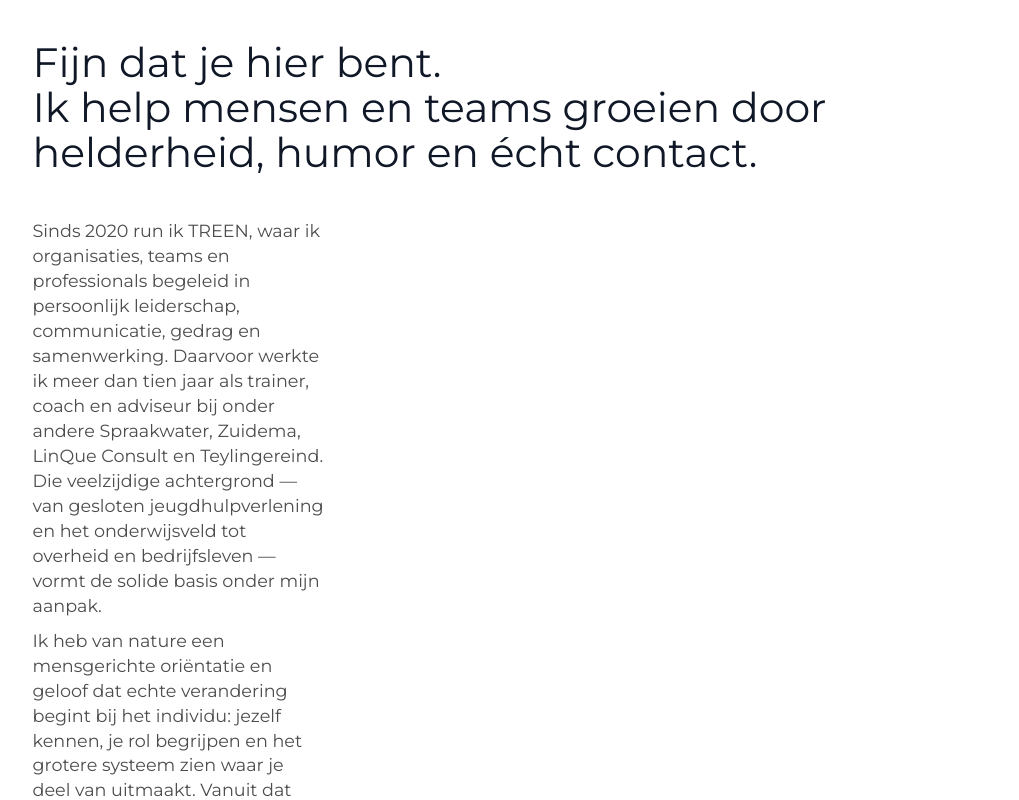
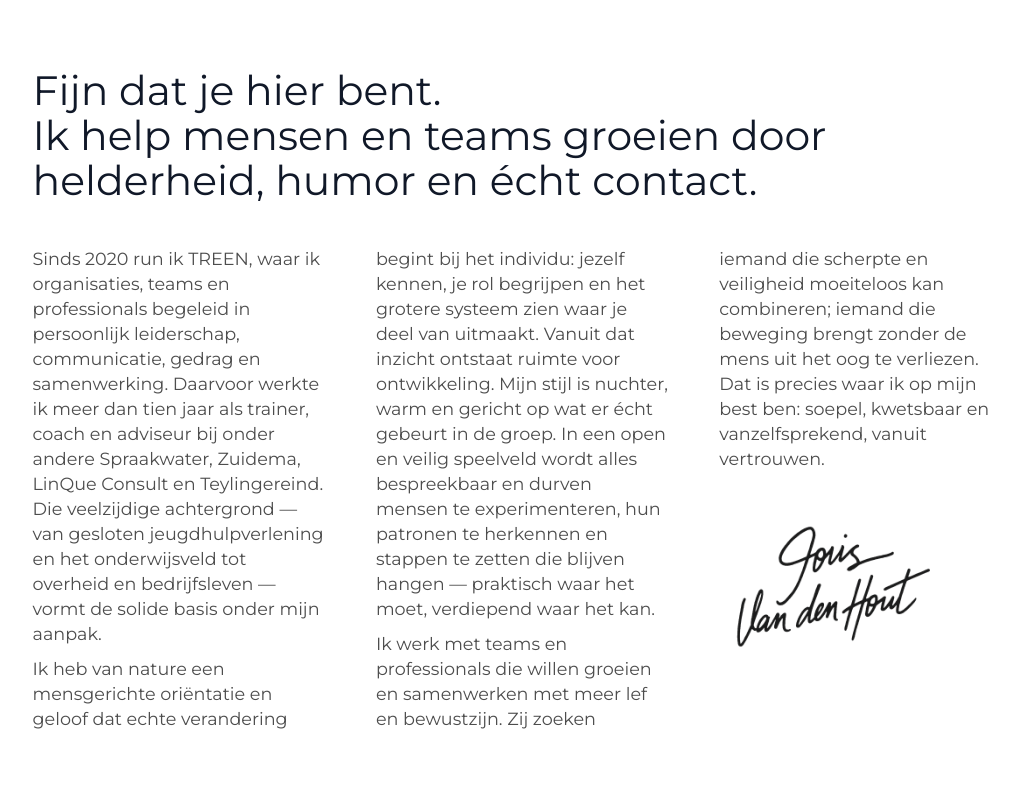
Before and after one commit to jonassmets/treen, a Next.js app: page / in a window 1280 px wide. Shown: the top 800 px of the page, without its empty margins (118-1137 px from the left). Built offline with nearby package versions, Linux system fonts and the light colour scheme.

Commit message:
fix: Change column-fill to balance for proper 3-column distribution

```diff
--- a/app/globals.css
+++ b/app/globals.css
@@ -149,8 +149,7 @@ body {
 .hero-columns {
   column-count: 3;
   column-gap: clamp(32px, 4vw, 60px);
-  column-fill: auto;
-  /* Deployment: 2025-11-26 - Force 3 column layout */
+  column-fill: balance;
 }
 
 .hero-paragraph {
```
